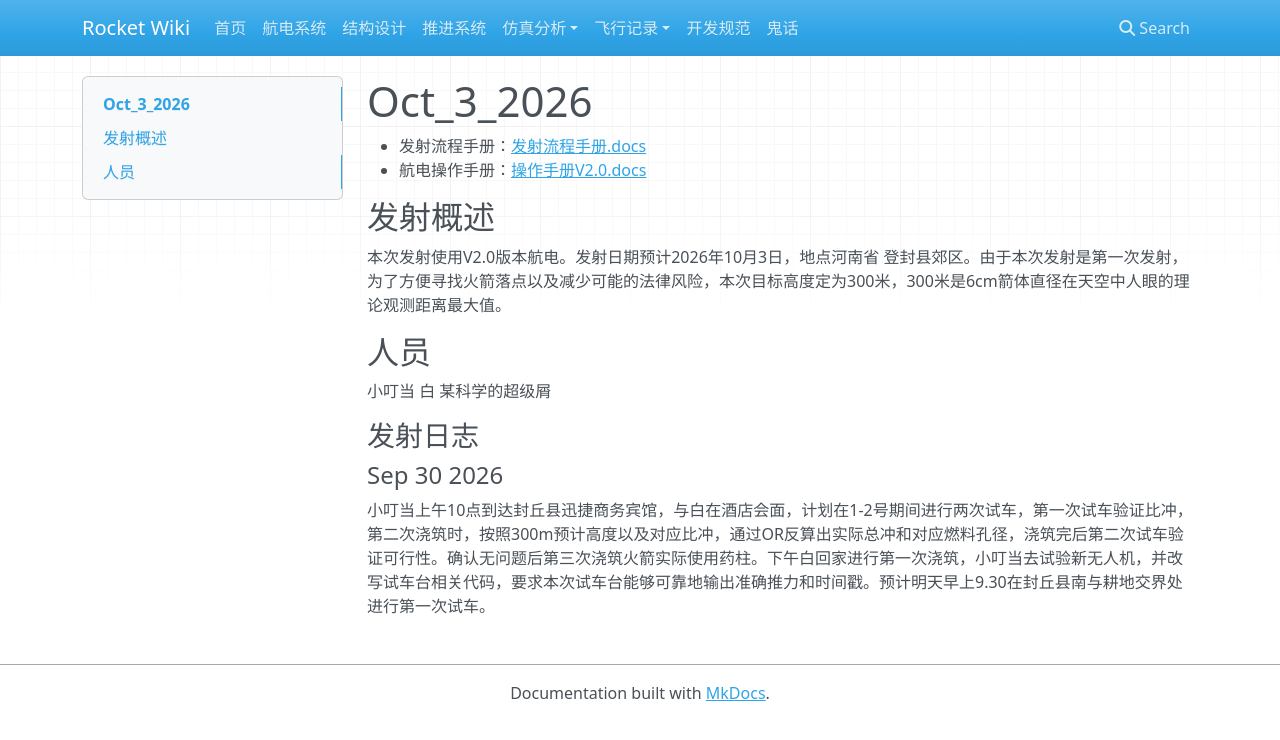
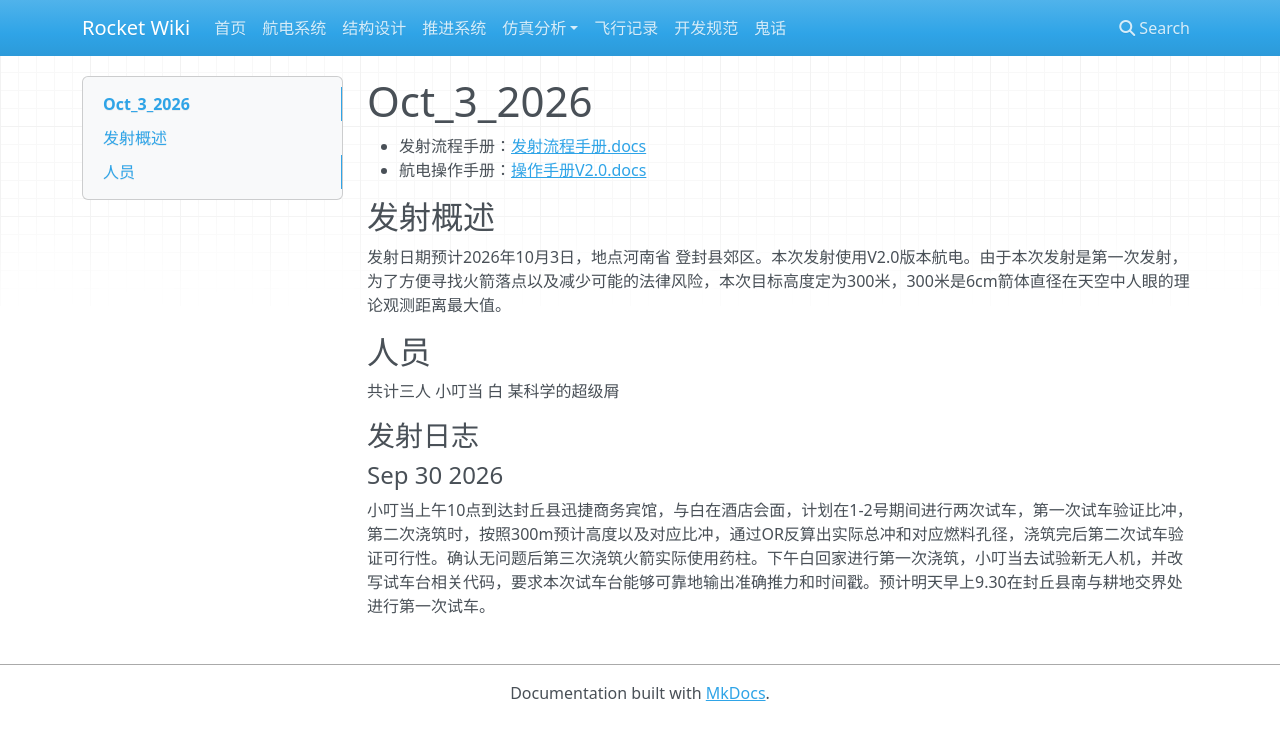
Before and after one commit to SophonSnwflake/rocket-docs, an MkDocs documentation site: the page built from docs/flight_records/Oct_3_2026/index.md, in a window 1280 px wide. Shown: the top 740 px of the page. Built offline with MkDocs 1.6.1, drawn with Linux system fonts in a browser that asks for light colours; nearby versions of some CDN libraries.

Commit message:
修复一个bug

```diff
--- a/docs/flight_records/Oct_3_2026/index.md
+++ b/docs/flight_records/Oct_3_2026/index.md
@@ -5,11 +5,11 @@
 
 ## 发射概述
 
-本次发射使用V2.0版本航电。发射日期预计2026年10月3日，地点河南省 登封县郊区。由于本次发射是第一次发射，为了方便寻找火箭落点以及减少可能的法律风险，本次目标高度定为300米，300米是6cm箭体直径在天空中人眼的理论观测距离最大值。
+发射日期预计2026年10月3日，地点河南省 登封县郊区。本次发射使用V2.0版本航电。由于本次发射是第一次发射，为了方便寻找火箭落点以及减少可能的法律风险，本次目标高度定为300米，300米是6cm箭体直径在天空中人眼的理论观测距离最大值。
 
 ## 人员
 
-小叮当 白 某科学的超级屑
+共计三人 小叮当 白 某科学的超级屑
 
 ### 发射日志
 
--- a/mkdocs.yml
+++ b/mkdocs.yml
@@ -20,8 +20,7 @@ nav:
   - 仿真分析:
       - 概述: simulation/index.md
 
-  - 飞行记录:
-      - 概述: flight-records/index.md
+  - 飞行记录: flight_records/index.md
 
   - 开发规范: development/index.md
 
```
